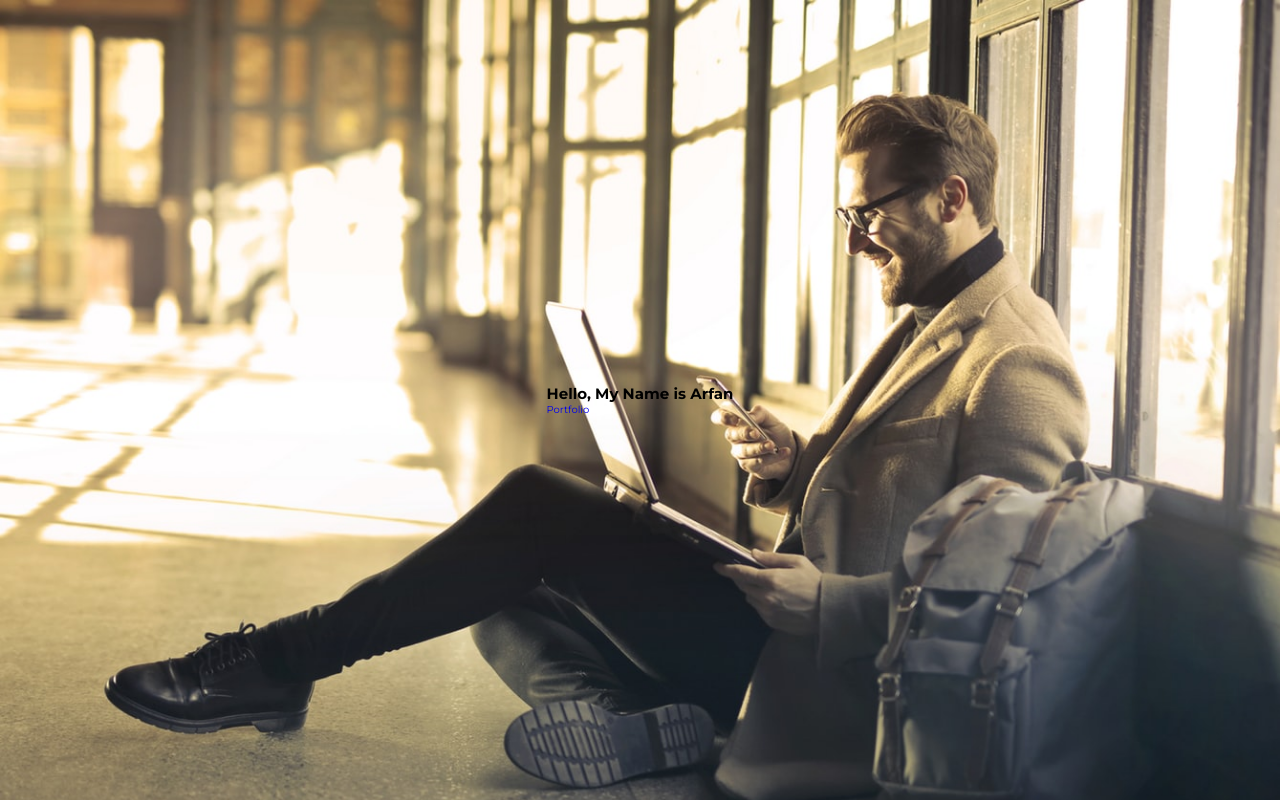
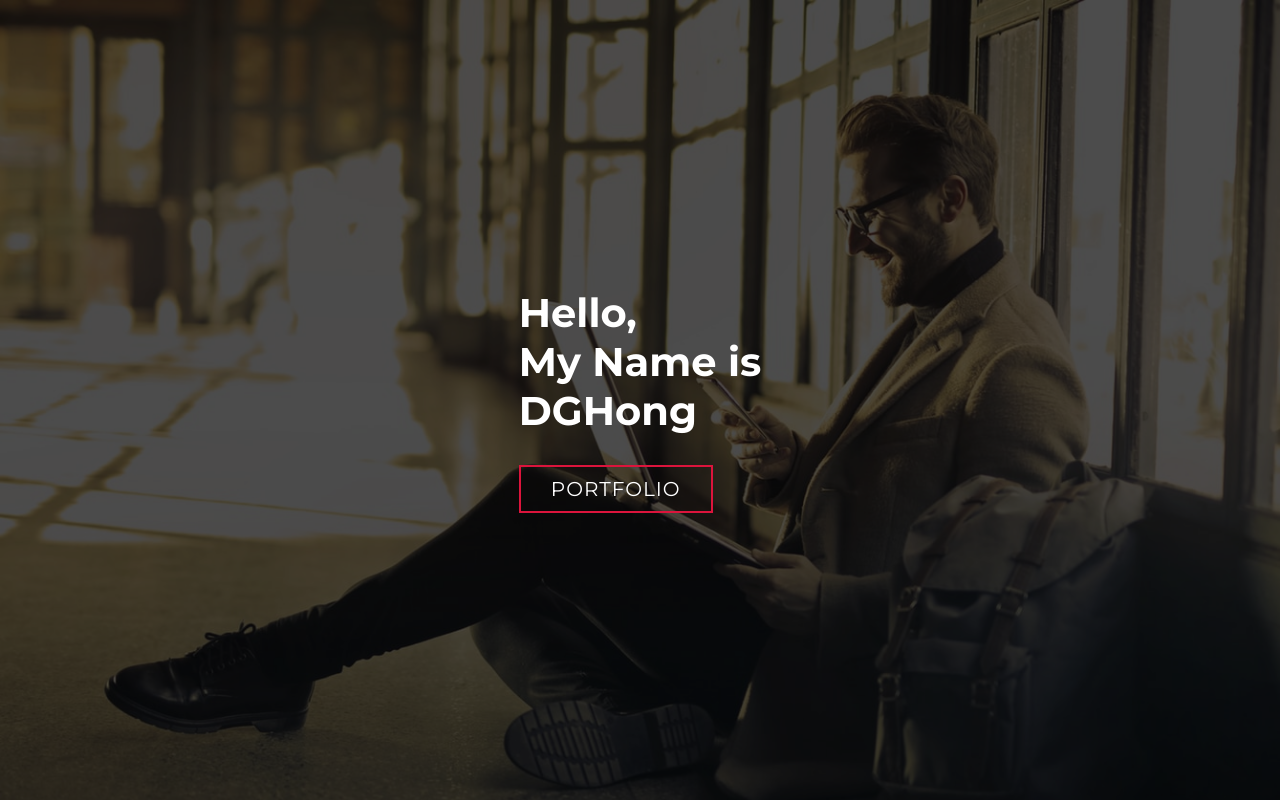
Before and after one commit to gohdg/one_page_full, a plain HTML site: page index.html in a window 1280 px wide. Drawn offline with Linux system fonts and the light colour scheme.

Commit message:
2nd commit

```diff
--- a/index.html
+++ b/index.html
@@ -9,10 +9,12 @@
   <body>
     <!-- Hero section -->
     <section id="hero">
-      <div class="hero container">
+      <div class="hero container ">
         <div>
-          <h1>Hello, My Name is Arfan</h1>
-          <a href="#" type="button class=" cta>Portfolio</a>
+          <h1>Hello,</h1>
+          <h1>My Name is </h1>
+          <h1>DGHong</h1>
+          <a href="#" type="button" class="cta">Portfolio</a>
         </div>
       </div>
     </section>
--- a/style.css
+++ b/style.css
@@ -26,5 +26,49 @@ a {
   background-image: url("./img/hero-bg.png");
   background-size: cover;
   background-position: top center;
+  position: relative;
+  z-index: 1;
+
 }
+#hero::after{
+  content: "";
+  position: absolute;
+  left: 0;
+  top: 0;
+  height: 100%;
+  width: 100%;
+  background-color: black;
+  opacity: .7;
+  z-index: -1;
+
+}
+#hero h1{
+  display: block;
+  width: fit-content;
+  font-size: 4rem;
+  position: relative;
+  color: white;
+
+
+}
+
+#hero .cta{
+  display: inline-block;
+  padding:10px 30px;
+  color: white;
+  border: 2px solid crimson;
+  font-size: 2rem;
+  text-transform: uppercase;
+  letter-spacing: .1rem;
+  margin-top: 30px;
+  transition: .3s ease;
+  transition-property: background-color, color;
+}
+
+#hero .cta:hover{
+  color:white;
+  background-color: crimson;
+}
+
+
 /* End Hero Section */
```
